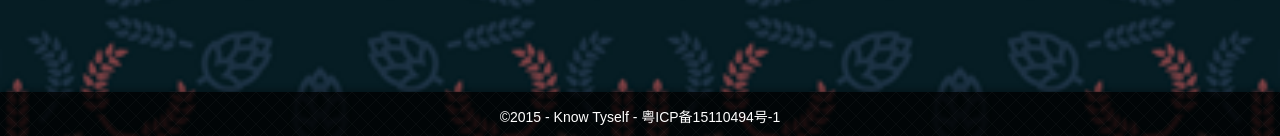
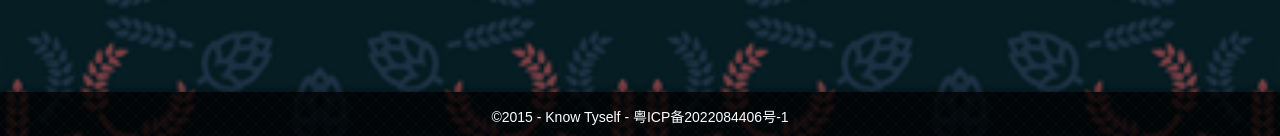
Before and after one commit to liushoukai/liushoukai.github.io, a Jekyll site: the page built from index.html, in a window 1280 px wide and 900 px high, scrolled down 1742 px. Shown: the part 758-894 px from the top of the window. Built offline with Jekyll 4.4.1, drawn with Linux system fonts in a browser that asks for light colours; the list of posts is cut into pages by our own code.

Commit message:
Update footer

```diff
--- a/_includes/page-footer.html
+++ b/_includes/page-footer.html
@@ -1,5 +1,5 @@
 <footer class="footnote footnote-tiffany">
   <div class="container">
-    <span class="copyright">&copy;2015 - Know Tyself - <a href="http://www.miitbeian.gov.cn" class="copyright">粤ICP备15110494号-1</a></span>
+    <span class="copyright">&copy;2015 - Know Tyself - <a href="https://beian.miit.gov.cn/" class="copyright">粤ICP备2022084406号-1</a></span>
   </div>
 </footer>
```
Also changed, not shown: 1 other file.
